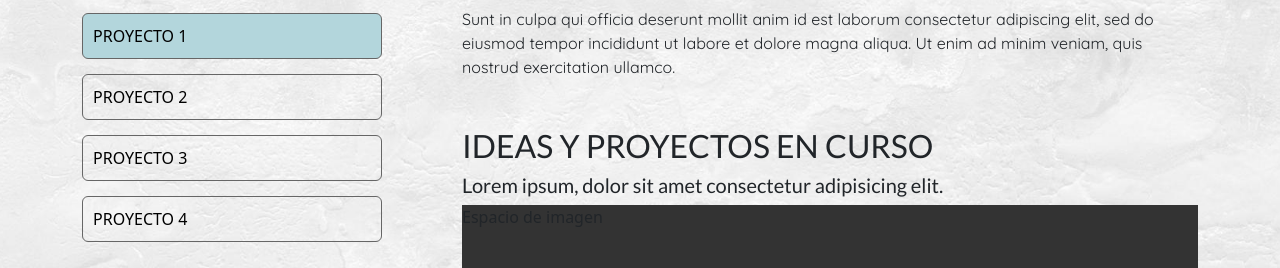
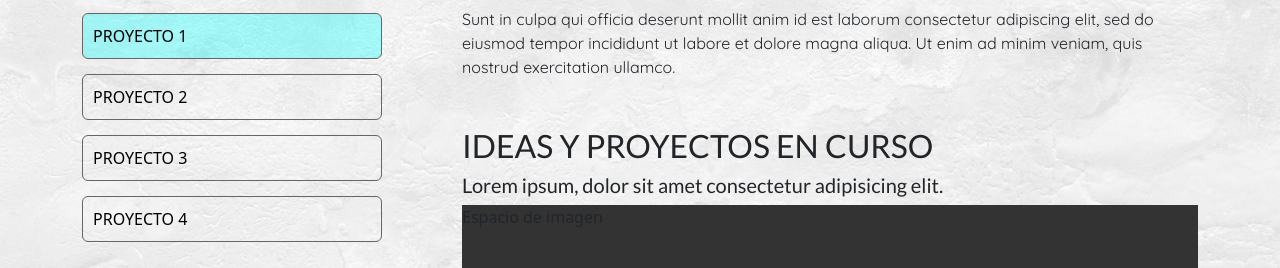
Before and after one commit to RyuKai3791/Portfolio_Personal, a plain HTML site: page Portfolio/index.html in a window 1280 px wide. In both pictures the pointer is over the link "PROYECTO 1". Shown: the part 532-800 px from the top of the page. Drawn offline with nearby package versions, Linux system fonts and the light colour scheme; a web font is replaced by a local one.

Commit message:
Actualizacion rapida

```diff
--- a/Portfolio/css/index-proyectos.css
+++ b/Portfolio/css/index-proyectos.css
@@ -20,7 +20,7 @@ ul {
 }
 
 .proyecto-link:hover {
-    background-color: #b3d6dc;
+    background-color: rgb(0, 255, 255, 0.33);
 }
 
 #proyecto-info {
@@ -31,7 +31,7 @@ ul {
     box-shadow: 0 0 10px rgba(0, 0, 0, 0.2);
 }
 
-  #proyecto-descripcion {
+#proyecto-descripcion {
     margin-bottom: 10px;
 }
 
```
